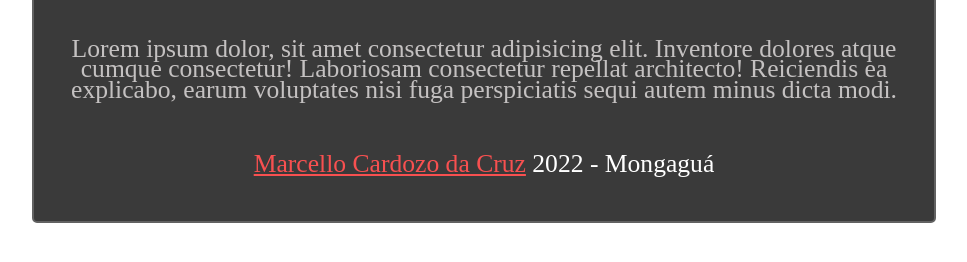
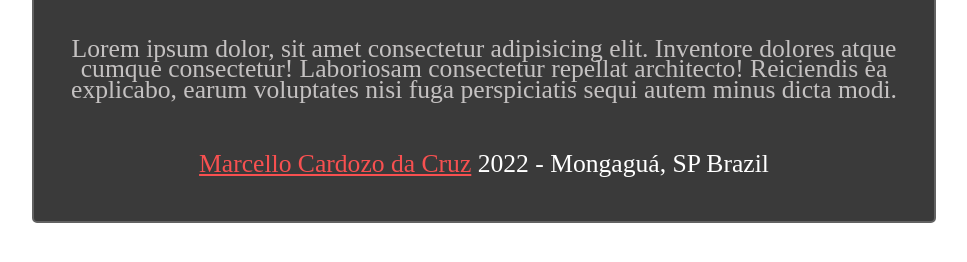
Before and after one commit to Marcello-Cruz/Tema-15, a plain HTML site: page index.html in a window 1280 px wide. Shown: the part 286-548 px from the top of the page, without its empty margins (156-1123 px from the left). Drawn offline with Linux system fonts and the light colour scheme.

Commit message:
add na conta certa

```diff
--- a/index.html
+++ b/index.html
@@ -16,7 +16,7 @@
      <p>Lorem ipsum dolor, sit amet consectetur adipisicing elit. Inventore dolores atque cumque consectetur! Laboriosam consectetur repellat architecto! Reiciendis ea explicabo, earum voluptates nisi fuga perspiciatis sequi autem minus dicta modi.</p>
  </div>
  <div class="nome">
-     <p><a href="https://github.com/marcelloB2cd">Marcello Cardozo da Cruz</a> 2022 - Mongaguá</p>
+     <p><a href="https://github.com/marcelloB2cd">Marcello Cardozo da Cruz</a> 2022 - Mongaguá, SP Brazil</p>
  </div>
 </div>
 </body>
```
